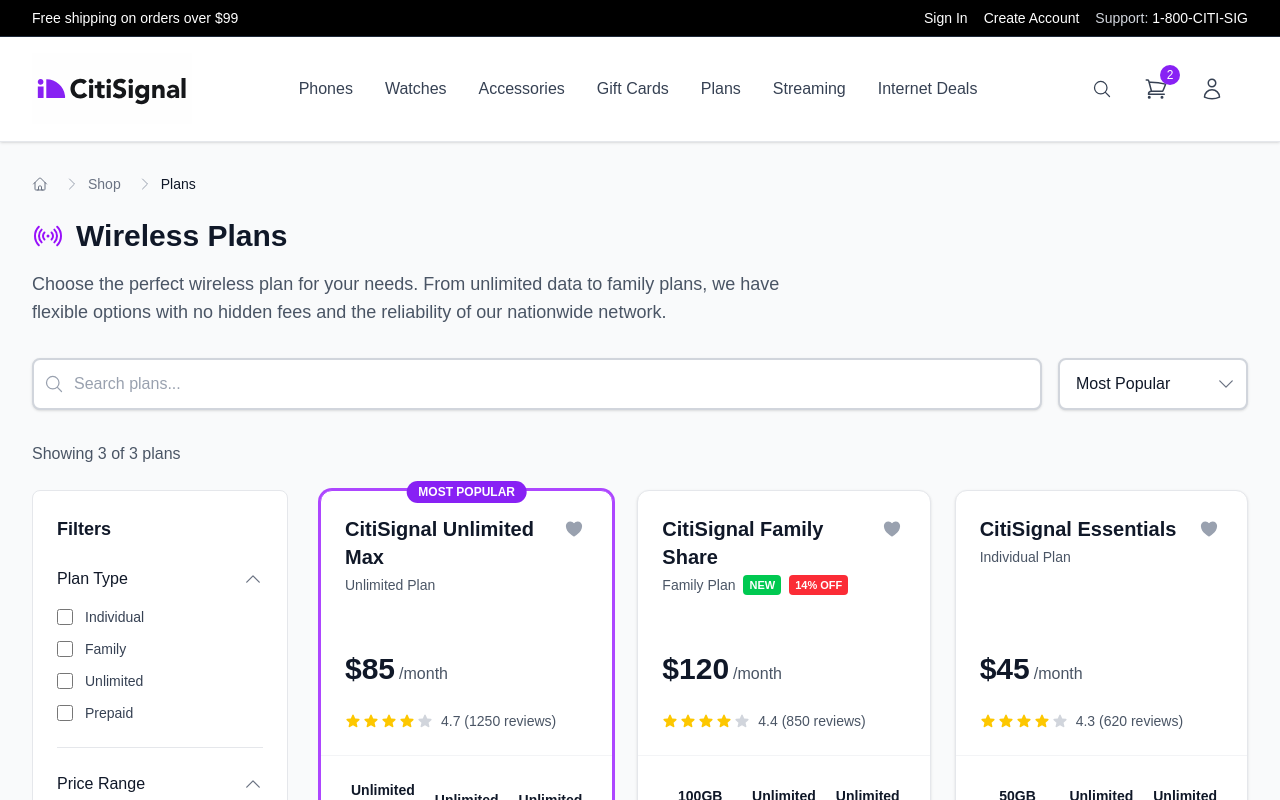
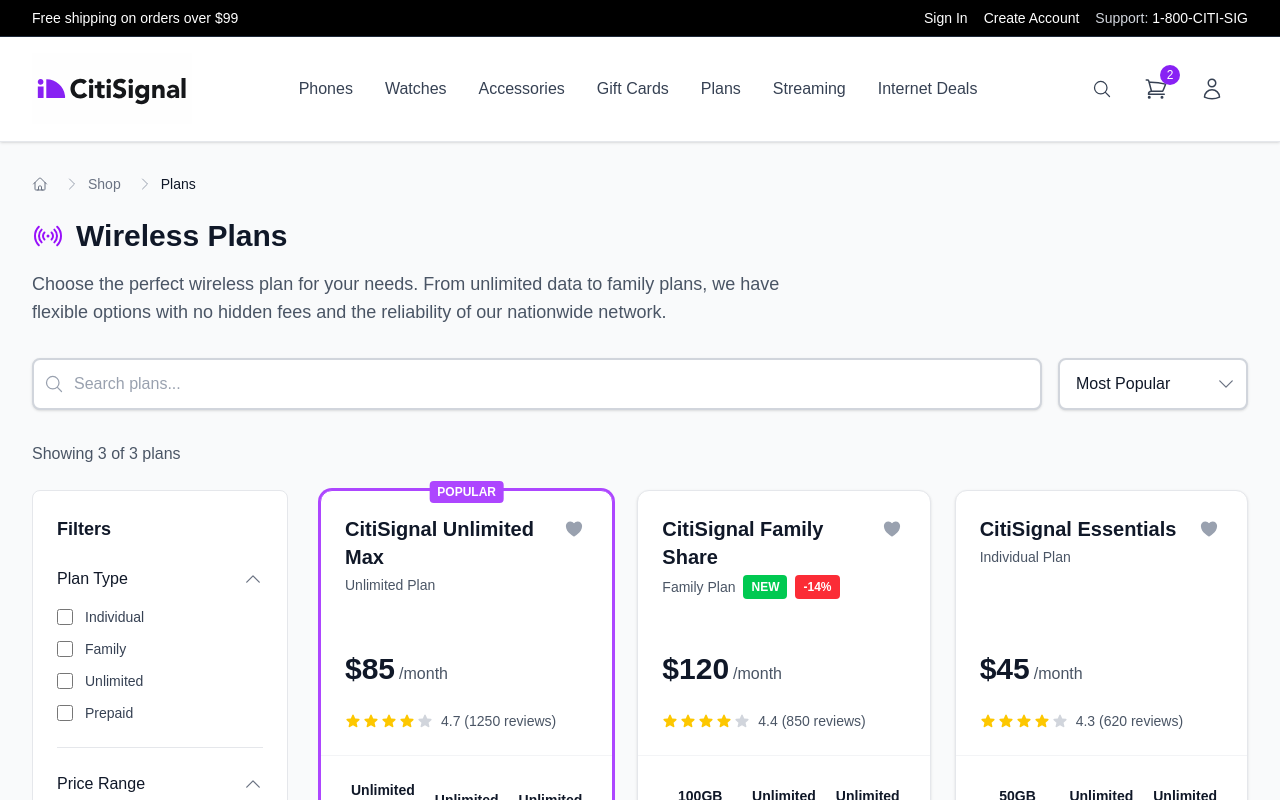
Before and after one commit to skukla/citisignal-nextjs, a Next.js app: page /plans in a window 1280 px wide. Shown: the top 800 px of the page. Built offline with nearby package versions, Linux system fonts and the light colour scheme.

Commit message:
refactor: consolidate badge components
- Add 'popular' variant to ProductBadge
- Update PlanCard to use ProductBadge for all badges
- Remove inline badge styles for consistency

```diff
--- a/src/components/ui/PlanCard.tsx
+++ b/src/components/ui/PlanCard.tsx
@@ -3,6 +3,7 @@
 import { useState } from 'react';
 import { StarIcon, CheckIcon, HeartIcon } from '@heroicons/react/24/solid';
 import Button from './Button';
+import ProductBadge from './ProductBadge';
 
 interface PlanCardProps {
   name: string;
@@ -52,9 +53,7 @@ export default function PlanCard({
       {/* Popular Badge */}
       {isPopular && (
         <div className="absolute -top-3 left-1/2 transform -translate-x-1/2">
-          <span className="text-white text-xs font-bold px-3 py-1 rounded-full" style={{ backgroundColor: '#8821f4' }}>
-            MOST POPULAR
-          </span>
+          <ProductBadge variant="popular" />
         </div>
       )}
 
@@ -66,15 +65,13 @@ export default function PlanCard({
               <h3 className="text-xl font-bold text-gray-900 mb-1">{name}</h3>
               <div className="flex items-center gap-2 flex-wrap">
                 <p className="text-sm text-gray-600 capitalize">{type} Plan</p>
-                {isNew && (
-                  <span className="bg-green-500 text-white text-[11px] font-bold px-1.5 py-0.5 rounded">
-                    NEW
-                  </span>
-                )}
+                {isNew && <ProductBadge variant="new" />}
                 {isSale && originalPrice && (
-                  <span className="bg-red-500 text-white text-[11px] font-bold px-1.5 py-0.5 rounded">
-                    {Math.round(((originalPrice - price) / originalPrice) * 100)}% OFF
-                  </span>
+                  <ProductBadge
+                    variant="discount"
+                    originalPrice={originalPrice}
+                    price={price}
+                  />
                 )}
               </div>
             </div>
--- a/src/components/ui/ProductBadge.tsx
+++ b/src/components/ui/ProductBadge.tsx
@@ -1,5 +1,5 @@
 interface ProductBadgeProps {
-  variant: 'new' | 'discount' | 'out-of-stock';
+  variant: 'new' | 'discount' | 'out-of-stock' | 'popular';
   originalPrice?: number;
   price?: number;
 }
@@ -15,6 +15,8 @@ export default function ProductBadge({ variant, originalPrice, price }: ProductB
         return `-${discount}%`;
       case 'out-of-stock':
         return 'OUT OF STOCK';
+      case 'popular':
+        return 'POPULAR';
       default:
         return '';
     }
@@ -28,6 +30,8 @@ export default function ProductBadge({ variant, originalPrice, price }: ProductB
         return 'bg-red-500';
       case 'out-of-stock':
         return 'bg-gray-500';
+      case 'popular':
+        return 'bg-purple-500';
       default:
         return 'bg-gray-500';
     }
```
